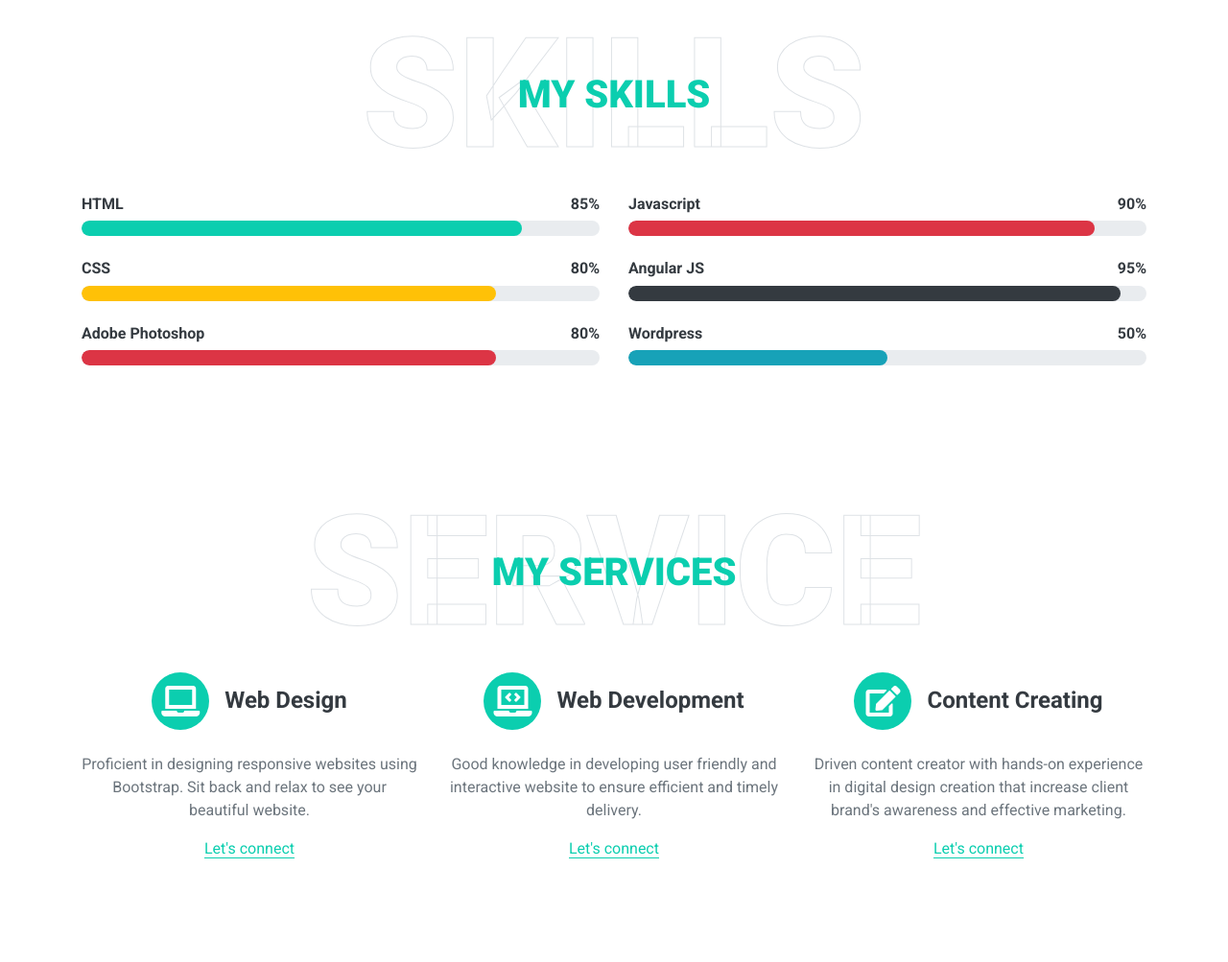
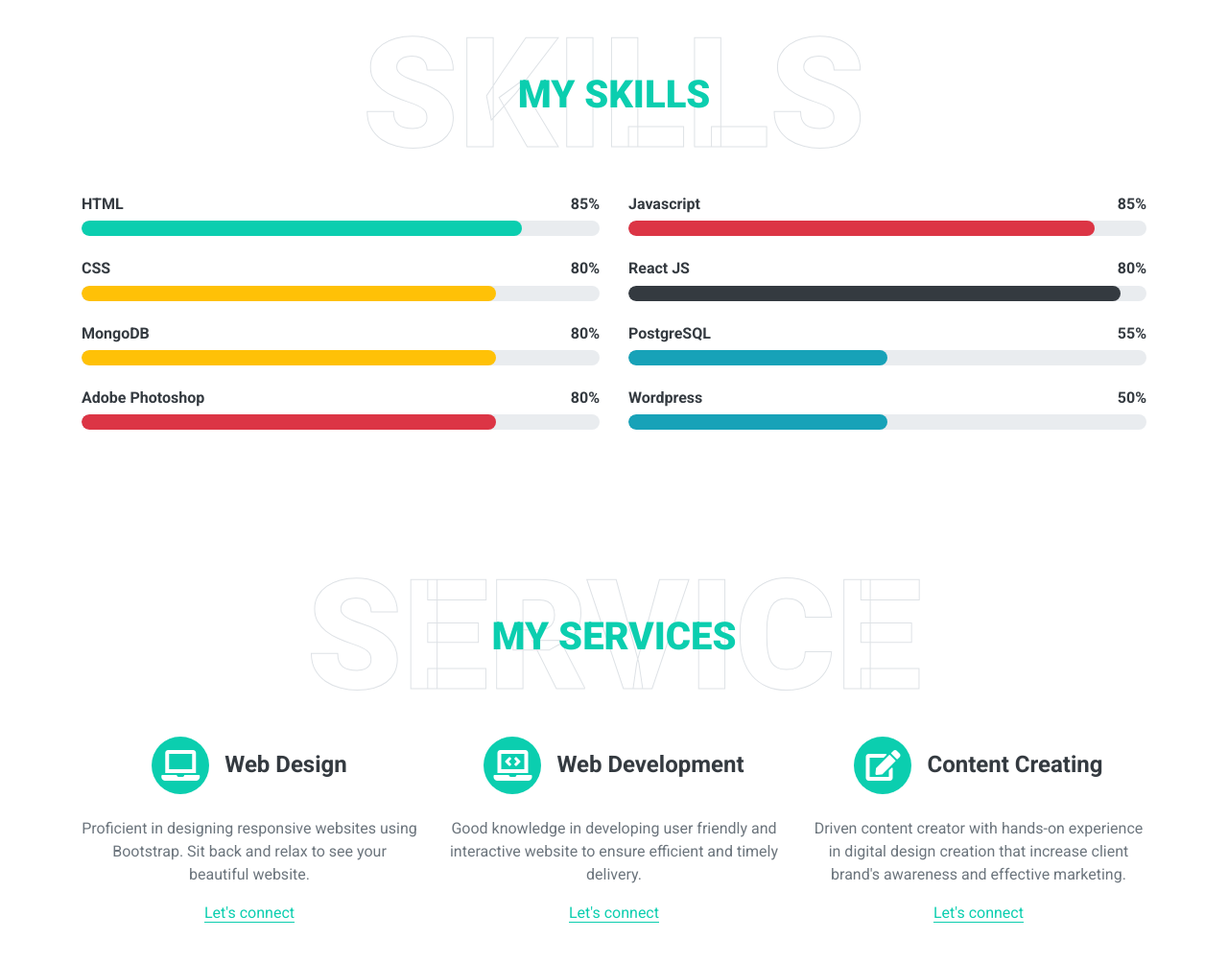
Before and after one commit to Sanu90/Portfolio, a plain HTML site: page index.html in a window 1280 px wide. Shown: the part 2300-3303 px from the top of the page at 96% size. Drawn offline with nearby package versions, Linux system fonts and the light colour scheme.

Commit message:
Portfolio
Portfolio updated

```diff
--- a/index.html
+++ b/index.html
@@ -405,6 +405,21 @@
             </div>
             <div class="skill mb-4">
               <div class="d-flex justify-content-between">
+                <h6 class="font-weight-bold">MongoDB</h6>
+                <h6 class="font-weight-bold">80%</h6>
+              </div>
+              <div class="progress">
+                <div
+                  class="progress-bar bg-warning"
+                  role="progressbar"
+                  aria-valuenow="80"
+                  aria-valuemin="0"
+                  aria-valuemax="100"
+                ></div>
+              </div>
+            </div>
+            <div class="skill mb-4">
+              <div class="d-flex justify-content-between">
                 <h6 class="font-weight-bold">Adobe Photoshop</h6>
                 <h6 class="font-weight-bold">80%</h6>
               </div>
@@ -423,7 +438,7 @@
             <div class="skill mb-4">
               <div class="d-flex justify-content-between">
                 <h6 class="font-weight-bold">Javascript</h6>
-                <h6 class="font-weight-bold">90%</h6>
+                <h6 class="font-weight-bold">85%</h6>
               </div>
               <div class="progress">
                 <div
@@ -437,14 +452,29 @@
             </div>
             <div class="skill mb-4">
               <div class="d-flex justify-content-between">
-                <h6 class="font-weight-bold">Angular JS</h6>
-                <h6 class="font-weight-bold">95%</h6>
+                <h6 class="font-weight-bold">React JS</h6>
+                <h6 class="font-weight-bold">80%</h6>
               </div>
               <div class="progress">
                 <div
                   class="progress-bar bg-dark"
                   role="progressbar"
                   aria-valuenow="95"
+                  aria-valuemin="0"
+                  aria-valuemax="100"
+                ></div>
+              </div>
+            </div>
+            <div class="skill mb-4">
+              <div class="d-flex justify-content-between">
+                <h6 class="font-weight-bold">PostgreSQL</h6>
+                <h6 class="font-weight-bold">55%</h6>
+              </div>
+              <div class="progress">
+                <div
+                  class="progress-bar bg-info"
+                  role="progressbar"
+                  aria-valuenow="50"
                   aria-valuemin="0"
                   aria-valuemax="100"
                 ></div>
```
